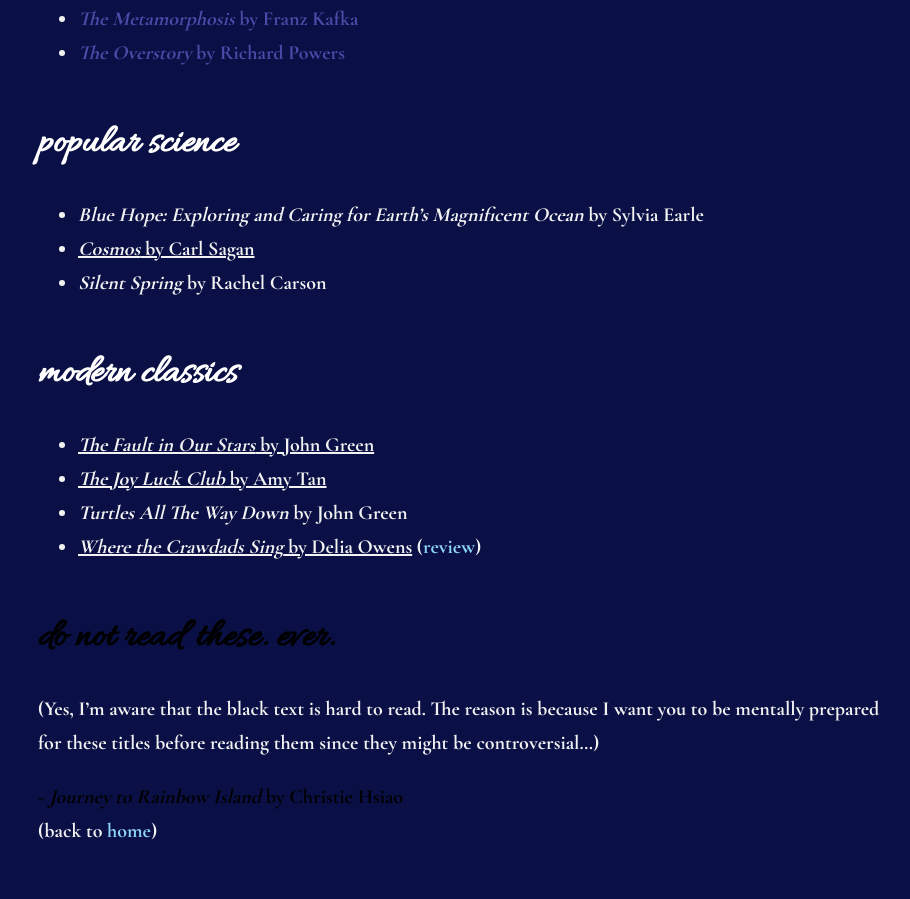
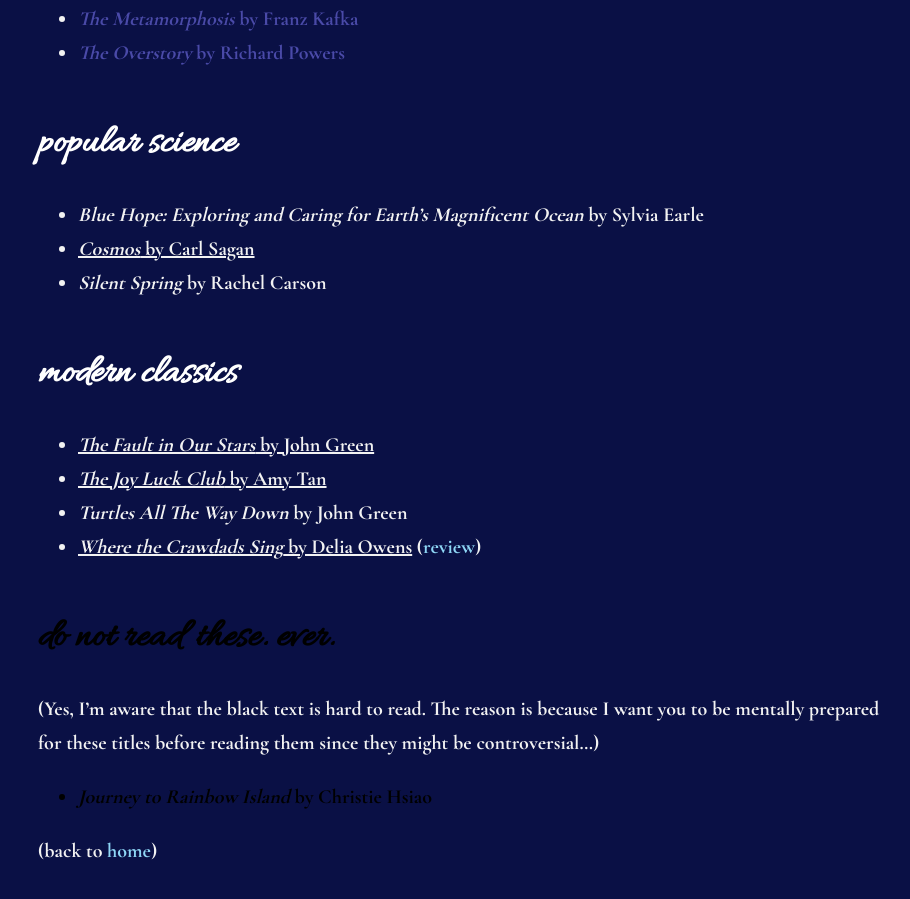
Before and after one commit to leucinemymind/leucinemymind.github.io, a Jekyll site: the page built from books.md, in a window 1280 px wide and 900 px high, scrolled down 693 px. Shown: the whole window, without its empty margins (177-1087 px from the left). Built offline with Jekyll 4.4.1, drawn with Linux system fonts in a browser that asks for light colours; our own code applies the rules of GitHub Pages for plain Markdown files.

Commit message:
oop dropped an edit

```diff
--- a/books.md
+++ b/books.md
@@ -41,5 +41,10 @@ Hierarchies are a must for reading lists, so: <br/><br/>
 <h3 style="color:#000000">do not read these. ever.</h3>
 (Yes, I'm aware that the black text is hard to read. The reason is because I want you to be mentally prepared for these titles before reading them since they might be controversial...)
 <div style="color:#000000">
-- <em>Journey to Rainbow Island</em> by Christie Hsiao
+
+<ul>
+
+<li> <em>Journey to Rainbow Island</em> by Christie Hsiao </li>
+
+</ul>
 </div>
```
